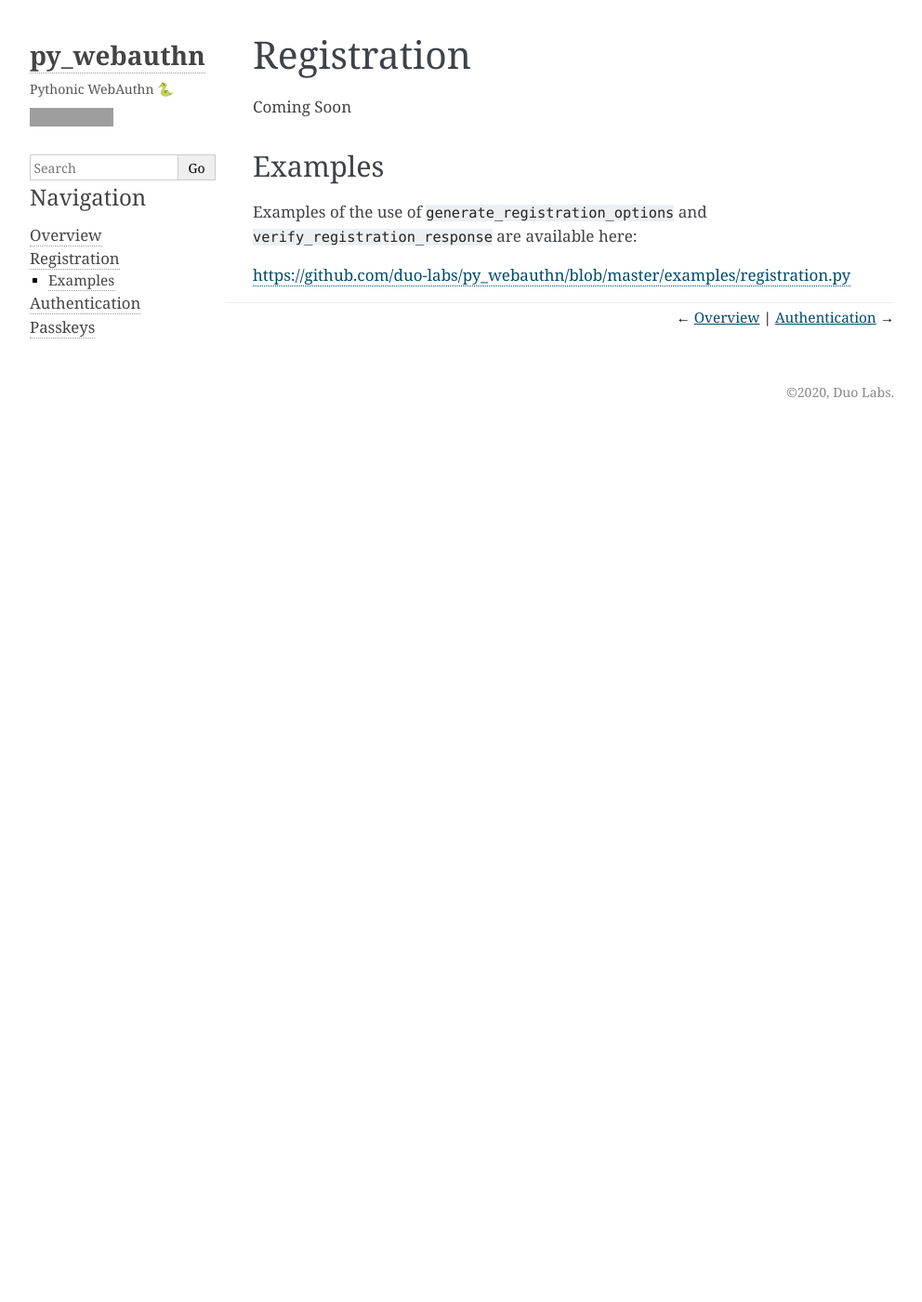
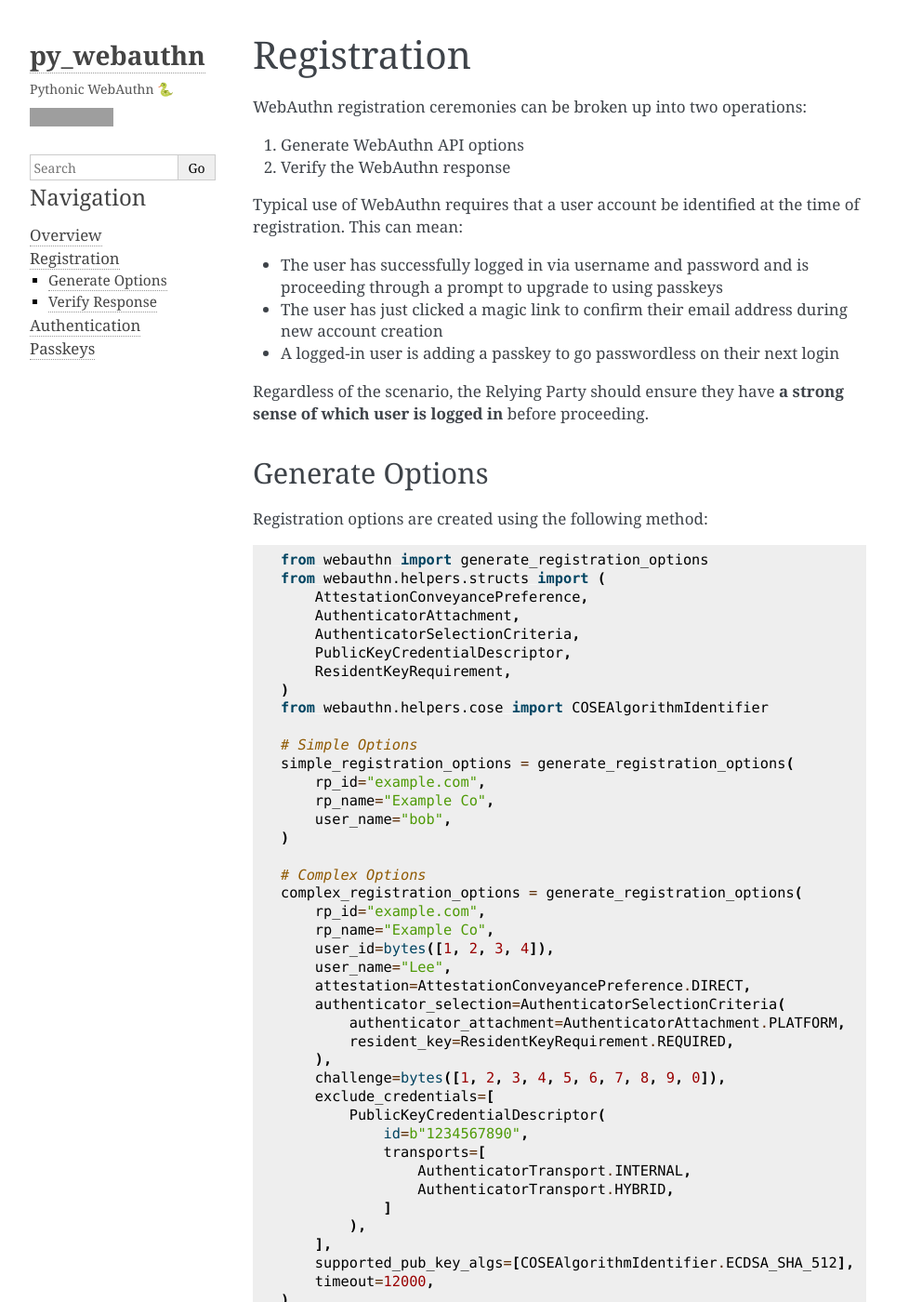
Before and after one commit to duo-labs/py_webauthn, a Sphinx documentation site: the page built from source/registration.md, in a window 1280 px wide and 1400 px high. Shown: the whole window at 93% size, without its empty margins (148-1140 px from the left). Built offline with Sphinx 7.4.7, drawn with Linux system fonts in a browser that asks for light colours; some of the changed text lies outside the part shown; grey boxes are pictures that could not be loaded.

Commit message:
Write Registration

````diff
--- a/source/registration.md
+++ b/source/registration.md
@@ -1,9 +1,111 @@
 # Registration
 
-Coming Soon
+WebAuthn registration ceremonies can be broken up into two operations:
 
-## Examples
+1. Generate WebAuthn API options
+2. Verify the WebAuthn response
 
-Examples of the use of `generate_registration_options` and `verify_registration_response` are available here:
+Typical use of WebAuthn requires that a user account be identified at the time of registration. This can mean:
 
-<https://github.com/duo-labs/py_webauthn/blob/master/examples/registration.py>
+- The user has successfully logged in via username and password and is proceeding through a prompt to upgrade to using passkeys
+- The user has just clicked a magic link to confirm their email address during new account creation
+- A logged-in user is adding a passkey to go passwordless on their next login
+
+Regardless of the scenario, the Relying Party should ensure they have **a strong sense of which user is logged in** before proceeding.
+
+## Generate Options
+
+Registration options are created using the following method:
+
+```py
+from webauthn import generate_registration_options
+from webauthn.helpers.structs import (
+    AttestationConveyancePreference,
+    AuthenticatorAttachment,
+    AuthenticatorSelectionCriteria,
+    PublicKeyCredentialDescriptor,
+    ResidentKeyRequirement,
+)
+from webauthn.helpers.cose import COSEAlgorithmIdentifier
+
+# Simple Options
+simple_registration_options = generate_registration_options(
+    rp_id="example.com",
+    rp_name="Example Co",
+    user_name="bob",
+)
+
+# Complex Options
+complex_registration_options = generate_registration_options(
+    rp_id="example.com",
+    rp_name="Example Co",
+    user_id=bytes([1, 2, 3, 4]),
+    user_name="Lee",
+    attestation=AttestationConveyancePreference.DIRECT,
+    authenticator_selection=AuthenticatorSelectionCriteria(
+        authenticator_attachment=AuthenticatorAttachment.PLATFORM,
+        resident_key=ResidentKeyRequirement.REQUIRED,
+    ),
+    challenge=bytes([1, 2, 3, 4, 5, 6, 7, 8, 9, 0]),
+    exclude_credentials=[
+        PublicKeyCredentialDescriptor(
+            id=b"1234567890",
+            transports=[
+                AuthenticatorTransport.INTERNAL,
+                AuthenticatorTransport.HYBRID,
+            ]
+        ),
+    ],
+    supported_pub_key_algs=[COSEAlgorithmIdentifier.ECDSA_SHA_512],
+    timeout=12000,
+)
+```
+
+[See the docstrings](https://github.com/duo-labs/py_webauthn/blob/2219507f483e5592ec980ec95d97a5d3563fa45b/webauthn/registration/generate_registration_options.py#L42-L69) for details about the various required and optional **kwargs**.
+
+The output from `generate_registration_options()` can be passed into `webauthn.helpers.options_to_json()` to quickly convert them to a `str` value that can be sent to the browser as JSON.
+
+## Verify Response
+
+Registration responses can be verified using the following method:
+
+```py
+from webauthn import (
+    verify_registration_response,  # <--
+    base64url_to_bytes,
+)
+
+verification = verify_registration_response(
+    # Can be a `str` or `dict`
+    credential={
+        "id": "...",
+        "rawId": "...",
+        "response": {
+            "attestationObject": "...",
+            "clientDataJSON": "...",
+            "transports": ["internal"],
+        },
+        "type": "public-key",
+        "clientExtensionResults": {},
+        "authenticatorAttachment": "platform",
+    },
+    # The value of `options.challenge` from above
+    expected_challenge=base64url_to_bytes("..."),
+    expected_origin="https://example.com",
+    expected_rp_id="example.com",
+    require_user_verification=True,
+)
+```
+
+[See the docstrings](https://github.com/duo-labs/py_webauthn/blob/2219507f483e5592ec980ec95d97a5d3563fa45b/webauthn/registration/verify_registration_response.py#L67-L100) for details about the various required and optional **kwargs**.
+
+:::{note}
+After verifying a response, store the following values from `verification` above for the logged-in user so that the user can use this passkey later to sign in:
+
+- `verification.credential_id`
+- `verification.credential_public_key`
+- `verification.sign_count`
+- `verification.credential_device_type`
+- `verification.credential_backed_up`
+- The value of `response.transports` from the JSON passed in as the `credential` kwarg
+:::
````
